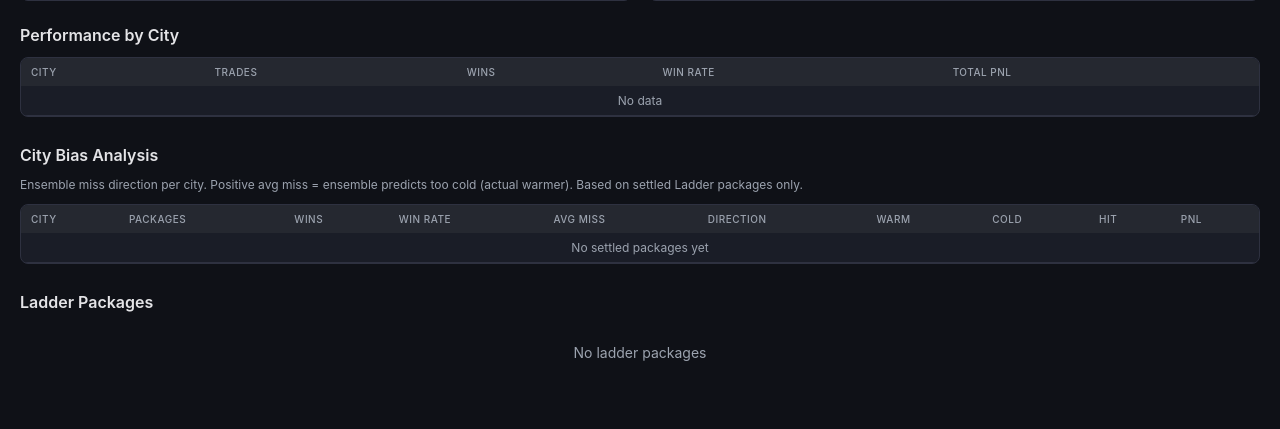
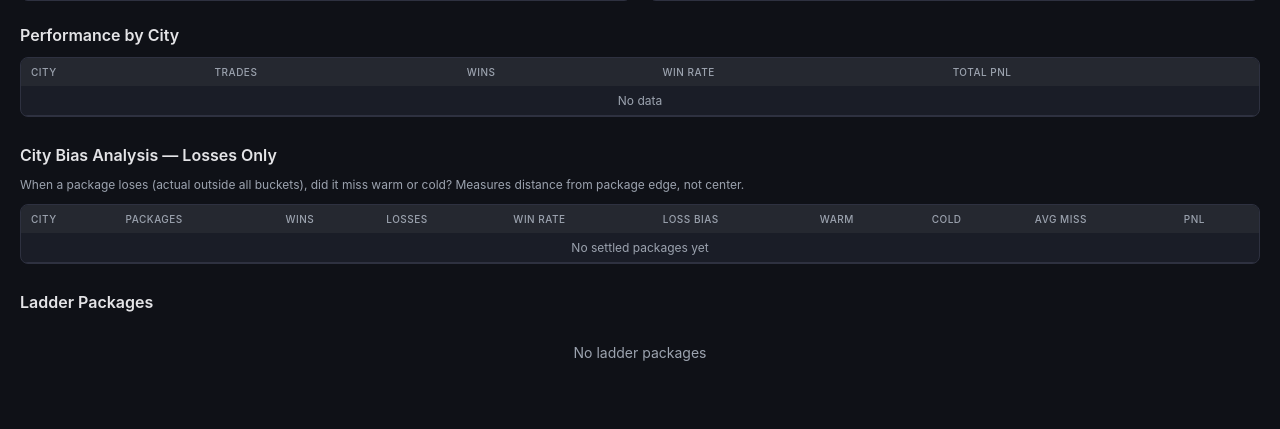
Before and after one commit to variouszen/WeatherAlgo, a FastAPI app: page /analysis in a window 1280 px wide. Shown: the part 635-1064 px from the top of the page. Run offline with FastAPI, Linux system fonts and the light colour scheme; data comes from the database, SQL or seed files in the repository; data that the repository does not hold is empty.

Commit message:
Updated Analysis Page
More accurate labels for misses and weather biases

```diff
--- a/backend/api/main.py
+++ b/backend/api/main.py
@@ -828,36 +828,49 @@ async def debug_markets():
 
 import re
 
-def _parse_bucket_temp(label: str) -> tuple[float, str]:
+def _parse_bucket_range(label: str) -> tuple[float, float, str]:
     """
-    Parse a bucket label into (temperature_midpoint, unit).
+    Parse a bucket label into (low, high, unit).
     Examples:
-      "20°C" → (20.0, "C")
-      "82-83°F" → (82.5, "F")
-      "20°C or higher" → (20.0, "C")
-      "45°F or below" → (45.0, "F")
+      "20°C"           → (20.0, 20.0, "C")
+      "82-83°F"        → (82.0, 83.0, "F")
+      "20°C or higher" → (20.0, 999.0, "C")
+      "45°F or below"  → (-999.0, 45.0, "F")
     """
     label = label.strip()
-    unit = "C" if "°C" in label or "C" in label.upper() else "F"
+    unit = "C" if "°C" in label else "F"
 
-    # Range: "82-83°F" or "82-83"
+    # Range: "82-83°F"
     m = re.match(r"(-?\d+)\s*[-–]\s*(-?\d+)", label)
     if m:
-        return (float(m.group(1)) + float(m.group(2))) / 2, unit
+        return float(m.group(1)), float(m.group(2)), unit
 
-    # Single: "20°C" or "20°C or higher" or "45°F or below"
+    # Tail high: "20°C or higher" / "64°F or higher"
+    if "or higher" in label.lower():
+        m = re.match(r"(-?\d+)", label)
+        if m:
+            return float(m.group(1)), 999.0, unit
+
+    # Tail low: "45°F or below"
+    if "or below" in label.lower():
+        m = re.match(r"(-?\d+)", label)
+        if m:
+            return -999.0, float(m.group(1)), unit
+
+    # Single: "20°C"
     m = re.match(r"(-?\d+)", label)
     if m:
-        return float(m.group(1)), unit
+        v = float(m.group(1))
+        return v, v, unit
 
-    return 0.0, unit
+    return 0.0, 0.0, unit
 
 
 @app.get("/api/v2/city-bias")
 async def get_city_bias():
     """
     Per-city bias analysis from settled Ladder packages.
-    Shows how often and in which direction the ensemble misses per city.
+    Measures miss from package EDGE (ceiling/floor) on losing packages only.
     """
     async with AsyncSessionLocal() as session:
         q = (
@@ -889,7 +902,7 @@ async def get_city_bias():
         if any(l.status not in ("WIN", "LOSS") for l in legs):
             continue
 
-        # Get actual temperature from any leg (all share the same actual_high_f)
+        # Get actual temperature from any leg
         actual = None
         for l in legs:
             if l.actual_high_f is not None:
@@ -898,36 +911,53 @@ async def get_city_bias():
         if actual is None:
             continue
 
-        # Parse bucket labels to find package range
-        bucket_temps = []
+        # Parse bucket labels to find package floor and ceiling
         unit = "F"
+        pkg_floor = float("inf")
+        pkg_ceiling = float("-inf")
+        leg_labels = []
         for l in legs:
             if l.bucket_label:
-                temp, u = _parse_bucket_temp(l.bucket_label)
-                bucket_temps.append(temp)
+                low, high, u = _parse_bucket_range(l.bucket_label)
                 unit = u
+                leg_labels.append(l.bucket_label)
+                # Ignore tail sentinels for floor/ceiling
+                if low > -999:
+                    pkg_floor = min(pkg_floor, low)
+                if high < 999:
+                    pkg_ceiling = max(pkg_ceiling, high)
 
-        if not bucket_temps:
+        if pkg_floor == float("inf") or pkg_ceiling == float("-inf"):
             continue
-
-        # Package center = midpoint of min and max bucket temps
-        pkg_low = min(bucket_temps)
-        pkg_high = max(bucket_temps)
-        pkg_center = (pkg_low + pkg_high) / 2
-
-        # Collect individual leg labels and find winning bucket
-        leg_labels = [l.bucket_label for l in legs if l.bucket_label]
-        winning_leg = next((l for l in legs if l.status == "WIN"), None)
-        winning_bucket = winning_leg.bucket_label if winning_leg else f"{actual:.0f}°{unit} (outside package)"
-
-        # Miss = actual - center (positive = actual was warmer)
-        miss = actual - pkg_center
 
         # Did package win?
         won = any(l.status == "WIN" for l in legs)
         total_pnl = sum(l.net_pnl or 0 for l in legs)
 
-        # Accumulate per city
+        # Find winning bucket label
+        winning_leg = next((l for l in legs if l.status == "WIN"), None)
+        if winning_leg:
+            winning_bucket = winning_leg.bucket_label
+        else:
+            # Lost — parse the winning bucket from actual temp
+            winning_bucket = f"{actual:.0f}°{unit} (outside package)"
+
+        # Compute miss from nearest edge (only meaningful for losses)
+        if won:
+            miss = 0.0
+            miss_direction = "hit"
+        elif actual > pkg_ceiling:
+            miss = actual - pkg_ceiling
+            miss_direction = "warm"
+        elif actual < pkg_floor:
+            miss = pkg_floor - actual
+            miss_direction = "cold"
+        else:
+            # Actual inside package range but still lost? Shouldn't happen, but handle gracefully
+            miss = 0.0
+            miss_direction = "hit"
+
+        # Init city
         if city not in city_stats:
             city_stats[city] = {
                 "city": city,
@@ -936,44 +966,53 @@ async def get_city_bias():
                 "wins": 0,
                 "losses": 0,
                 "total_pnl": 0.0,
-                "miss_warm": 0,
-                "miss_cold": 0,
-                "miss_hit": 0,
-                "miss_values": [],
-                "results": [],
+                "loss_warm": 0,
+                "loss_cold": 0,
+                "loss_miss_values": [],
+                "loss_details": [],
             }
 
         cs = city_stats[city]
         cs["packages"] += 1
-        cs["wins"] += 1 if won else 0
-        cs["losses"] += 0 if won else 1
         cs["total_pnl"] = round(cs["total_pnl"] + total_pnl, 2)
-        cs["miss_values"].append(miss)
 
-        if miss > 0.5:
-            cs["miss_warm"] += 1
-        elif miss < -0.5:
-            cs["miss_cold"] += 1
+        if won:
+            cs["wins"] += 1
         else:
-            cs["miss_hit"] += 1
+            cs["losses"] += 1
+            if miss_direction == "warm":
+                cs["loss_warm"] += 1
+                cs["loss_miss_values"].append(miss)
+            elif miss_direction == "cold":
+                cs["loss_cold"] += 1
+                cs["loss_miss_values"].append(-miss)  # negative for cold
 
-        cs["results"].append({
-            "date": pkg["market_date"],
-            "package_buckets": leg_labels,
-            "package_range": f"{pkg_low:.0f}-{pkg_high:.0f}°{unit}",
-            "winning_bucket": winning_bucket,
-            "actual": actual,
-            "miss": round(miss, 1),
-            "direction": "warm" if miss > 0.5 else ("cold" if miss < -0.5 else "hit"),
-            "won": won,
-            "pnl": round(total_pnl, 2),
-        })
+            cs["loss_details"].append({
+                "date": pkg["market_date"],
+                "package_buckets": leg_labels,
+                "package_range": f"{pkg_floor:.0f}-{pkg_ceiling:.0f}°{unit}",
+                "winning_bucket": winning_bucket,
+                "actual": actual,
+                "miss": round(miss, 1),
+                "direction": miss_direction,
+                "pnl": round(total_pnl, 2),
+            })
 
     # Build summary
     summary = []
     for city, cs in sorted(city_stats.items(), key=lambda x: x[1]["packages"], reverse=True):
-        misses = cs["miss_values"]
-        avg_miss = sum(misses) / len(misses) if misses else 0
+        loss_misses = cs["loss_miss_values"]
+        avg_miss = sum(loss_misses) / len(loss_misses) if loss_misses else 0
+        # Determine dominant loss direction
+        if cs["loss_warm"] > cs["loss_cold"]:
+            bias = "warm"
+        elif cs["loss_cold"] > cs["loss_warm"]:
+            bias = "cold"
+        elif cs["losses"] == 0:
+            bias = "none"
+        else:
+            bias = "mixed"
+
         summary.append({
             "city": cs["city"],
             "unit": cs["unit"],
@@ -982,12 +1021,11 @@ async def get_city_bias():
             "losses": cs["losses"],
             "win_rate": round(cs["wins"] / cs["packages"] * 100, 1) if cs["packages"] else 0,
             "total_pnl": cs["total_pnl"],
-            "avg_miss": round(avg_miss, 1),
-            "miss_direction": "warm" if avg_miss > 0.3 else ("cold" if avg_miss < -0.3 else "neutral"),
-            "miss_warm_count": cs["miss_warm"],
-            "miss_cold_count": cs["miss_cold"],
-            "miss_hit_count": cs["miss_hit"],
-            "results": cs["results"],
+            "avg_loss_miss": round(avg_miss, 1),
+            "loss_bias": bias,
+            "loss_warm_count": cs["loss_warm"],
+            "loss_cold_count": cs["loss_cold"],
+            "loss_details": cs["loss_details"],
         })
 
     total_pkgs = sum(c["packages"] for c in summary)
--- a/templates/analysis_v2.html
+++ b/templates/analysis_v2.html
@@ -114,13 +114,13 @@ tbody tr:hover { background: var(--surface2); }
 
   <!-- City Bias Analysis -->
   <div class="section">
-    <div class="section-title">City Bias Analysis</div>
-    <div class="section-sub">Ensemble miss direction per city. Positive avg miss = ensemble predicts too cold (actual warmer). Based on settled Ladder packages only.</div>
+    <div class="section-title">City Bias Analysis — Losses Only</div>
+    <div class="section-sub">When a package loses (actual outside all buckets), did it miss warm or cold? Measures distance from package edge, not center.</div>
     <div class="table-wrap">
       <table>
         <thead><tr>
-          <th>City</th><th>Packages</th><th>Wins</th><th>Win Rate</th>
-          <th>Avg Miss</th><th>Direction</th><th>Warm</th><th>Cold</th><th>Hit</th><th>PnL</th>
+          <th>City</th><th>Packages</th><th>Wins</th><th>Losses</th><th>Win Rate</th>
+          <th>Loss Bias</th><th>Warm</th><th>Cold</th><th>Avg Miss</th><th>PnL</th>
         </tr></thead>
         <tbody id="biasBody"><tr><td colspan="10" style="text-align:center;color:var(--text2)">Loading...</td></tr></tbody>
       </table>
@@ -284,47 +284,48 @@ function renderBias(bias){
     document.getElementById('biasDetail').innerHTML='';
     return;
   }
-  // Summary table
-  cities.sort((a,b)=>b.packages-a.packages);
+  // Summary table — sorted by most losses first
+  cities.sort((a,b)=>b.losses-a.losses||b.packages-a.packages);
   document.getElementById('biasBody').innerHTML=cities.map(c=>{
-    const dirColor=c.miss_direction==='warm'?'var(--red)':c.miss_direction==='cold'?'var(--blue)':'var(--green)';
-    const dirLabel=c.miss_direction==='warm'?'🔥 Warm':c.miss_direction==='cold'?'❄ Cold':'✓ Neutral';
-    const missSign=c.avg_miss>0?'+':'';
+    const biasColor=c.loss_bias==='warm'?'var(--red)':c.loss_bias==='cold'?'var(--blue)':c.loss_bias==='mixed'?'var(--yellow)':'var(--green)';
+    const biasLabel=c.loss_bias==='warm'?'🔥 Warm':c.loss_bias==='cold'?'❄ Cold':c.loss_bias==='mixed'?'⚠ Mixed':c.losses===0?'✓ Clean':'—';
+    const avgMiss=c.losses>0?c.avg_loss_miss+'°'+c.unit:'—';
     return`<tr>
       <td style="font-weight:500">${c.city}</td>
-      <td>${c.packages}</td><td>${c.wins}</td>
+      <td>${c.packages}</td><td>${c.wins}</td><td>${c.losses}</td>
       <td>${fP(c.win_rate)}</td>
-      <td style="color:${dirColor};font-weight:600">${missSign}${c.avg_miss}°${c.unit}</td>
-      <td style="color:${dirColor}">${dirLabel}</td>
-      <td style="color:var(--red)">${c.miss_warm_count}</td>
-      <td style="color:var(--blue)">${c.miss_cold_count}</td>
-      <td style="color:var(--green)">${c.miss_hit_count}</td>
+      <td style="color:${biasColor};font-weight:600">${biasLabel}</td>
+      <td style="color:var(--red)">${c.loss_warm_count}</td>
+      <td style="color:var(--blue)">${c.loss_cold_count}</td>
+      <td style="font-weight:600">${avgMiss}</td>
       <td class="${pc(c.total_pnl)}">${fmt$(c.total_pnl)}</td></tr>`;
   }).join('');
 
-  // Detail: per-city settled package results
+  // Detail: only cities with losses, only losing packages
   let detail='';
-  cities.forEach(c=>{
-    if(!c.results||!c.results.length)return;
-    const rows=c.results.map(r=>{
-      const dirColor=r.direction==='warm'?'var(--red)':r.direction==='cold'?'var(--blue)':'var(--green)';
-      const missSign=r.miss>0?'+':'';
-      const wonHtml=r.won?'<span style="color:var(--green)">WIN</span>':'<span style="color:var(--red)">LOSS</span>';
+  cities.filter(c=>c.losses>0).forEach(c=>{
+    const details=c.loss_details||[];
+    if(!details.length)return;
+    const rows=details.map(r=>{
+      const dirColor=r.direction==='warm'?'var(--red)':'var(--blue)';
+      const dirLabel=r.direction==='warm'?'🔥 +'+r.miss+'°'+c.unit+' warm':'❄ -'+r.miss+'°'+c.unit+' cold';
       const buckets=(r.package_buckets||[]).join(', ');
       return`<tr>
         <td>${r.date}</td>
-        <td>${buckets||r.package_range}</td>
+        <td>${buckets}</td>
         <td style="font-weight:600">${r.winning_bucket||'—'}</td>
-        <td style="color:${dirColor};font-weight:600">${missSign}${r.miss}°</td>
-        <td>${wonHtml}</td>
+        <td>${r.actual!=null?r.actual+'°':'-'}</td>
+        <td style="color:${dirColor};font-weight:600">${dirLabel}</td>
         <td class="${pc(r.pnl)}">${fmt$(r.pnl)}</td></tr>`;
     }).join('');
-    detail+=`<div class="pkg-card" style="border-left:3px solid var(--purple);margin-bottom:12px">
-      <div style="font-size:14px;font-weight:600;margin-bottom:8px">${c.city} <span style="color:var(--text2);font-weight:400;font-size:12px">— ${c.packages} packages, ${fP(c.win_rate)} win rate, avg miss ${c.avg_miss>0?'+':''}${c.avg_miss}°${c.unit} ${c.miss_direction}</span></div>
+    const biasColor=c.loss_bias==='warm'?'var(--red)':c.loss_bias==='cold'?'var(--blue)':'var(--yellow)';
+    detail+=`<div class="pkg-card" style="border-left:3px solid ${biasColor};margin-bottom:12px">
+      <div style="font-size:14px;font-weight:600;margin-bottom:8px">${c.city} <span style="color:var(--text2);font-weight:400;font-size:12px">— ${c.losses} loss${c.losses>1?'es':''}, ${c.loss_warm_count} warm / ${c.loss_cold_count} cold</span></div>
       <table style="font-size:12px"><thead><tr>
-        <th>Date</th><th>Package Buckets</th><th>Winning Bucket</th><th>Miss</th><th>Result</th><th>PnL</th>
+        <th>Date</th><th>Package Buckets</th><th>Winning Bucket</th><th>Actual</th><th>Miss from Edge</th><th>PnL</th>
       </tr></thead><tbody>${rows}</tbody></table></div>`;
   });
+  if(!detail)detail='<div style="color:var(--green);padding:20px;text-align:center">No losses to analyze — all packages won!</div>';
   document.getElementById('biasDetail').innerHTML=detail;
 }
 
```
